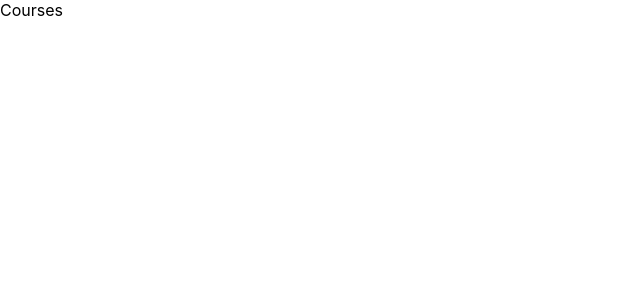
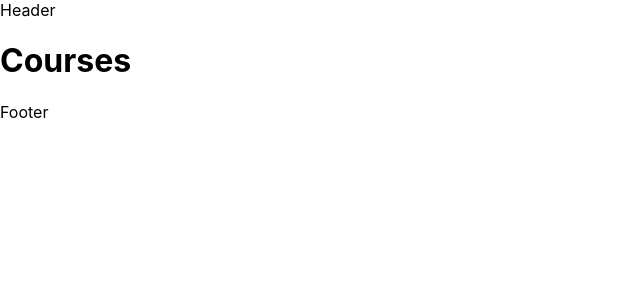
Before and after one commit to golabisib/learnNextJs, a Next.js app in the folder next-app/: page /courses in a window 1280 px wide. Shown: the top 300 px of the page, without its empty margins (0-640 px from the left). Built offline with nearby package versions, Linux system fonts and the light colour scheme.

Commit message:
Feature: What -app.js is? add

```diff
--- a/next-app/pages/_app.js
+++ b/next-app/pages/_app.js
@@ -1,7 +1,11 @@
 import '../styles/globals.css'
 
 function MyApp({ Component, pageProps }) {
-  return <Component {...pageProps} />
+  return (<>
+  <div>Header</div>
+  <Component {...pageProps} />
+  <div>Footer</div>
+  </>)
 }
 
 export default MyApp
--- a/next-app/pages/about.js
+++ b/next-app/pages/about.js
@@ -1,4 +1,3 @@
-
 
 function About() {
   return (
--- a/next-app/pages/courses/index.js
+++ b/next-app/pages/courses/index.js
@@ -1,9 +1,8 @@
-
 
 function Courses() {
   return (
     <div>
-        Courses
+       <h1> Courses </h1>
     </div>
   )
 }
```
Also changed, not shown: next-app/.eslintrc.json.
